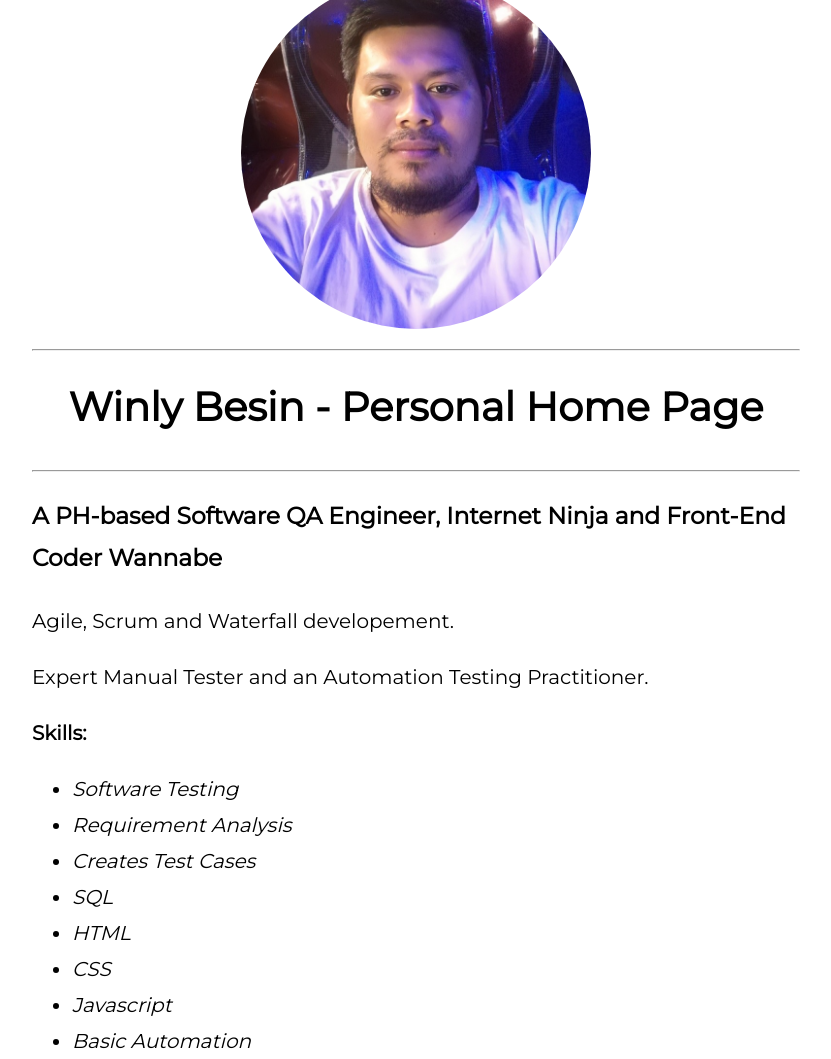
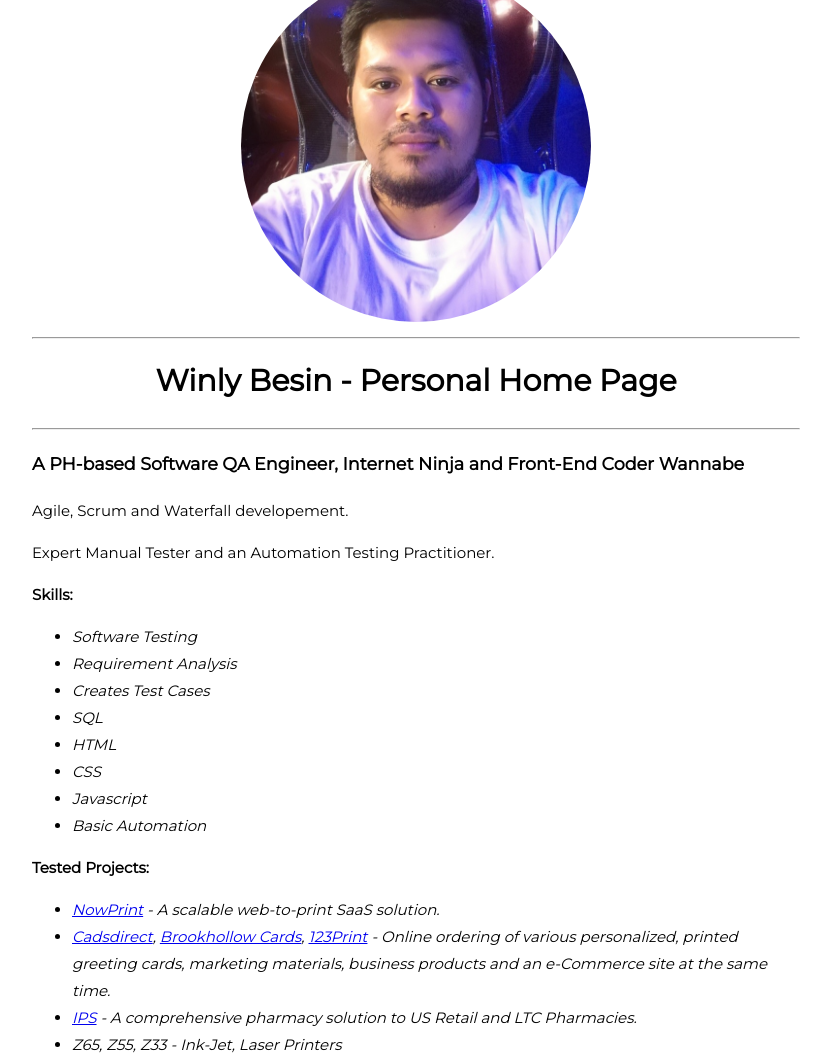
Before and after one commit to winlybesin/lywinhoo.github.io, a plain HTML site: page index.html in a window 1280 px wide. Shown: the whole page, without its empty margins (224-1055 px from the left). Drawn offline with Linux system fonts and the light colour scheme.

Commit message:
Create new profile page
Create new profile page with simplier and cleaner look.

```diff
--- a/index.html
+++ b/index.html
@@ -5,7 +5,7 @@
 	<link href="https://fonts.googleapis.com/css?family=Lato|Roboto|Montserrat" rel="stylesheet">
 	<style type="text/css">
 		body {
-			font: 20px Montserrat, sans-serif;
+			font: 15px Montserrat, sans-serif;
 			line-height: 1.8;
 			color: #000000;
 		}
@@ -48,6 +48,14 @@
 				<li>Basic Automation</li>
 			</em></ul>
 		</p>
+		<p><strong>Tested Projects:</strong>
+			<ul><em>
+				<li><a href="http://nowdocs.com/" target="_blank">NowPrint</a> - A scalable web-to-print SaaS solution.</li>
+				<li><a href="https://www.cardsdirect.com/" target="_blank">Cadsdirect</a>, <a href="https://www.brookhollowcards.com/" target="_blank">Brookhollow Cards</a>, <a href="https://www.123print.com/" target="_blank">123Print</a> - Online ordering of various personalized, printed greeting cards, marketing materials, business products and an e-Commerce site at the same time.</li>
+				<li><a href="http://www.suiterx.com/" target="_blank">IPS</a> - A comprehensive pharmacy solution to US Retail and LTC Pharmacies.</li>
+				<li>Z65, Z55, Z33 - Ink-Jet, Laser Printers</li>
+			</em></ul>
+		</p>
 	</div>
 </body>
 </html>
```
